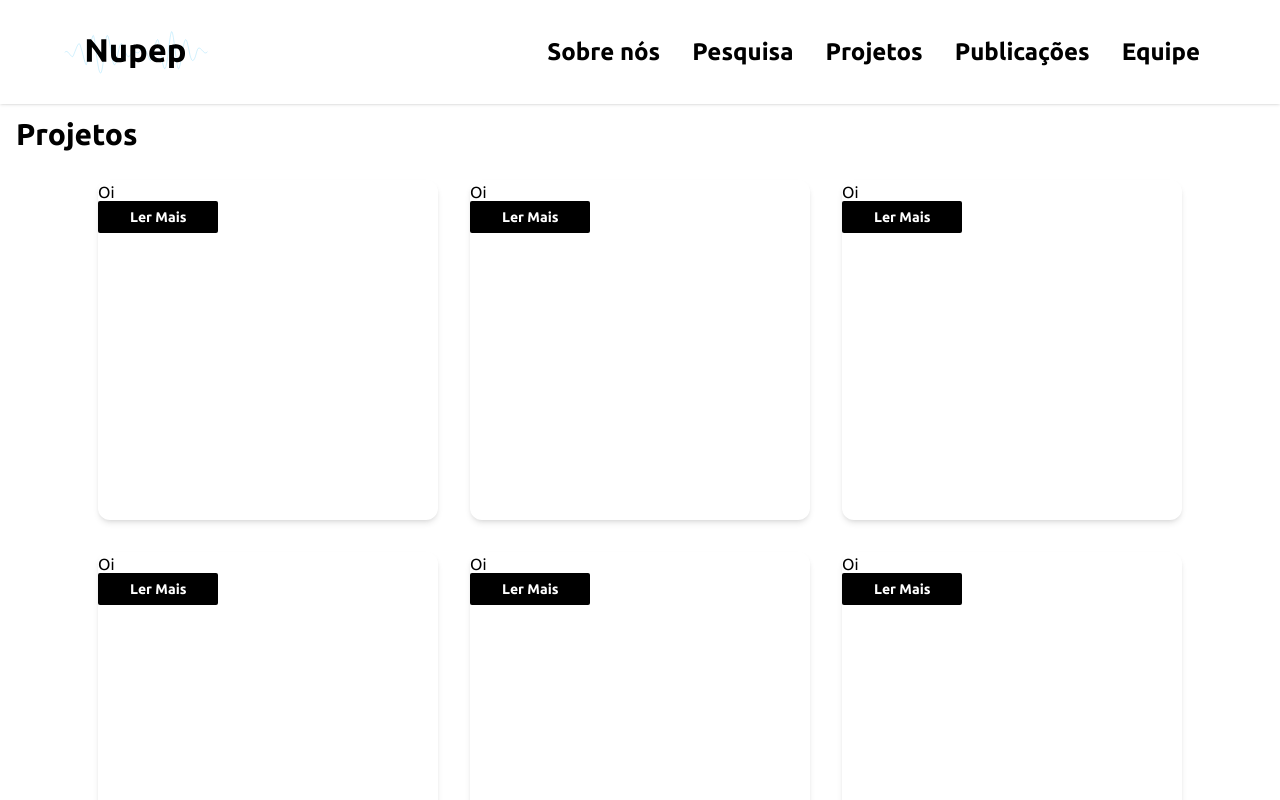
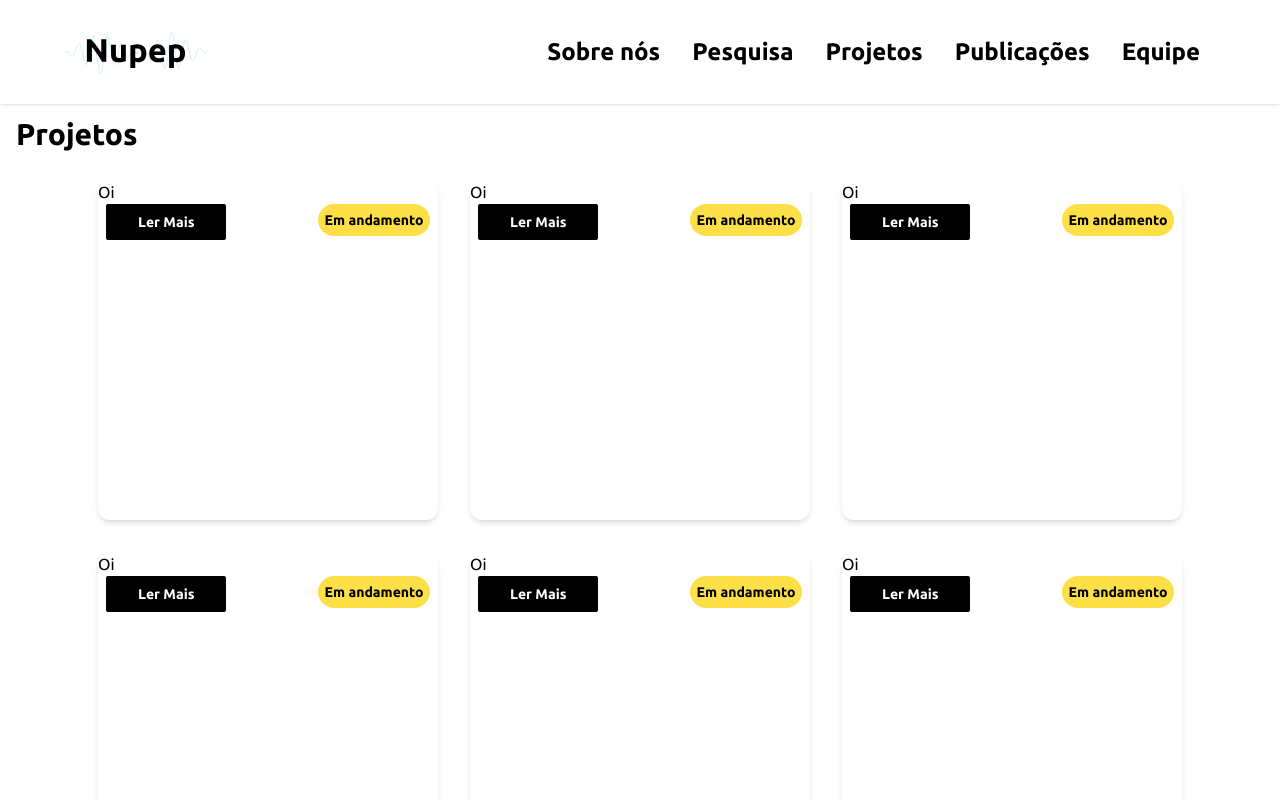
Before and after one commit to ArticaDev/site-nupep, a React (Vite) app: page /projetos in a window 1280 px wide. Shown: the top 800 px of the page. Built offline with nearby package versions, Linux system fonts and the light colour scheme.

Commit message:
Tag component and application on project card complete

```diff
--- a/src/components/Tag.jsx
+++ b/src/components/Tag.jsx
@@ -1,5 +1,20 @@
-const Tag = ({ color, children }) => {
-  return <div className="bg-amber-300">{children}</div>;
+const Tag = ({ className, variant, children }) => {
+  const type = (variant) => {
+    switch (variant) {
+      case "info":
+        return "bg-yellow-300";
+      case "danger":
+        return "bg-red-300";
+      case "success":
+      default:
+        return "bg-green-300";
+    }
+  };
+  return (
+    <div className={className}>
+      <div className={"rounded-full h-[inherit] w-[inherit]" + " " + type(variant)}>{children}</div>
+    </div>
+  );
 };
 
 export default Tag;
--- a/src/pages/Projects.jsx
+++ b/src/pages/Projects.jsx
@@ -17,13 +17,22 @@ const Projects = () => {
               <div className="h-85 flex-shrink basis-85">
                 <div className="h-[inherit] w-[inherit] rounded-xl shadow-md">
                   <h3>Oi</h3>
-                  <Tag></Tag>
+                  <div className="mx-2 flex justify-between">
+                    <Tag
+                      className="order-1 h-8 w-28 text-center"
+                      variant="info"
+                    >
+                      <p className="text-sm font-bold leading-8">
+                        Em andamento
+                      </p>
+                    </Tag>
                     <a
                       className="rounded-sm bg-black px-8 py-2 text-sm font-bold text-white"
                       href=""
                     >
                       Ler Mais
                     </a>
+                  </div>
                 </div>
               </div>
             ))}
--- a/src/tailwind.css
+++ b/src/tailwind.css
@@ -8,9 +8,3 @@
     font-family: "Ubuntu", sans-serif !important;
   }
 }
-
-@layer components {
-  .grid-cols-autofit-85 {
-    grid-template-columns: repeat(auto-fit, minmax(21.25rem, 1fr));
-  }
-}
--- a/tailwind.config.cjs
+++ b/tailwind.config.cjs
@@ -1,15 +1,20 @@
 const config = {
   content: ["./src/**/*.{html,js,jsx}"],
+  safelist: [
+    {
+      pattern: /bg-(red|green|yellow)-(300)/,
+    },
+  ],
   theme: {
     extend: {
       colors: {
         blue: "#05ADF2",
       },
       height: {
-        "85": "21.25rem",
+        85: "21.25rem",
       },
       flexBasis: {
-        "85": "21.25rem",
+        85: "21.25rem",
       },
     },
   },
```
Lines whose indentation alone changed are shown as unchanged.
